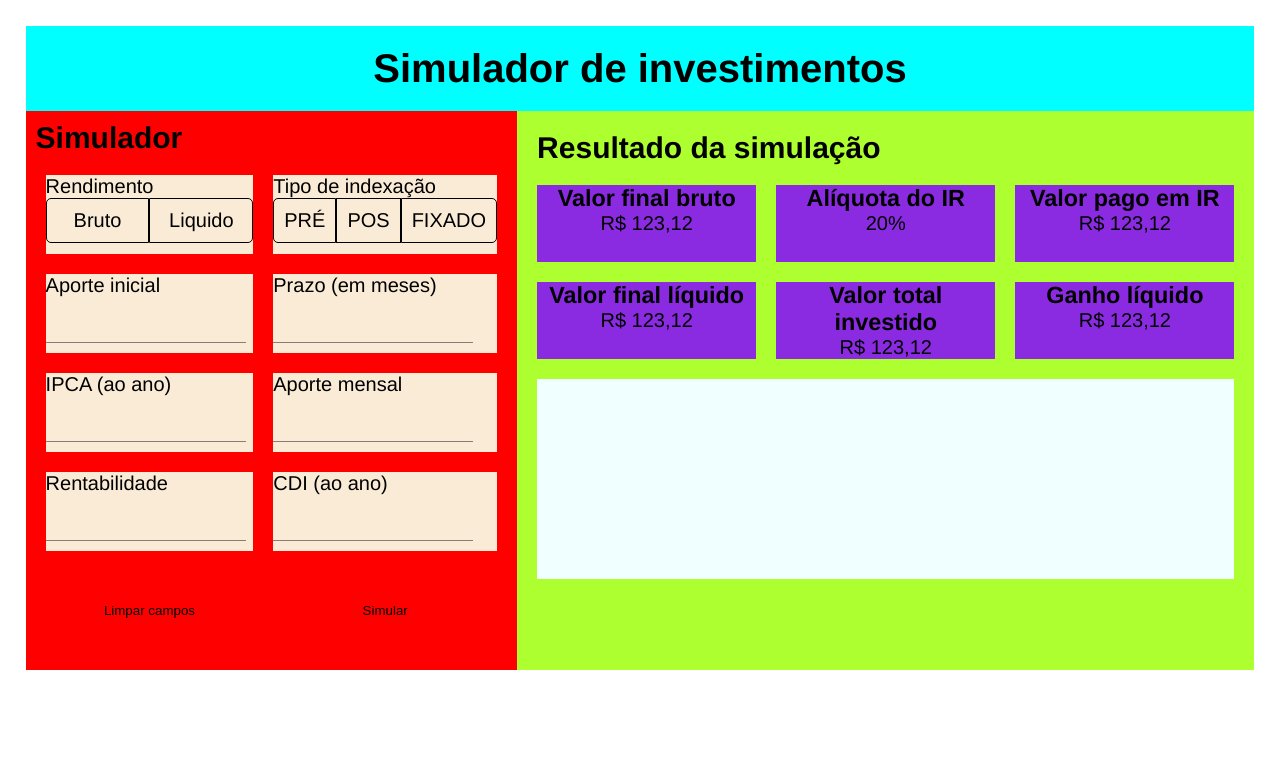
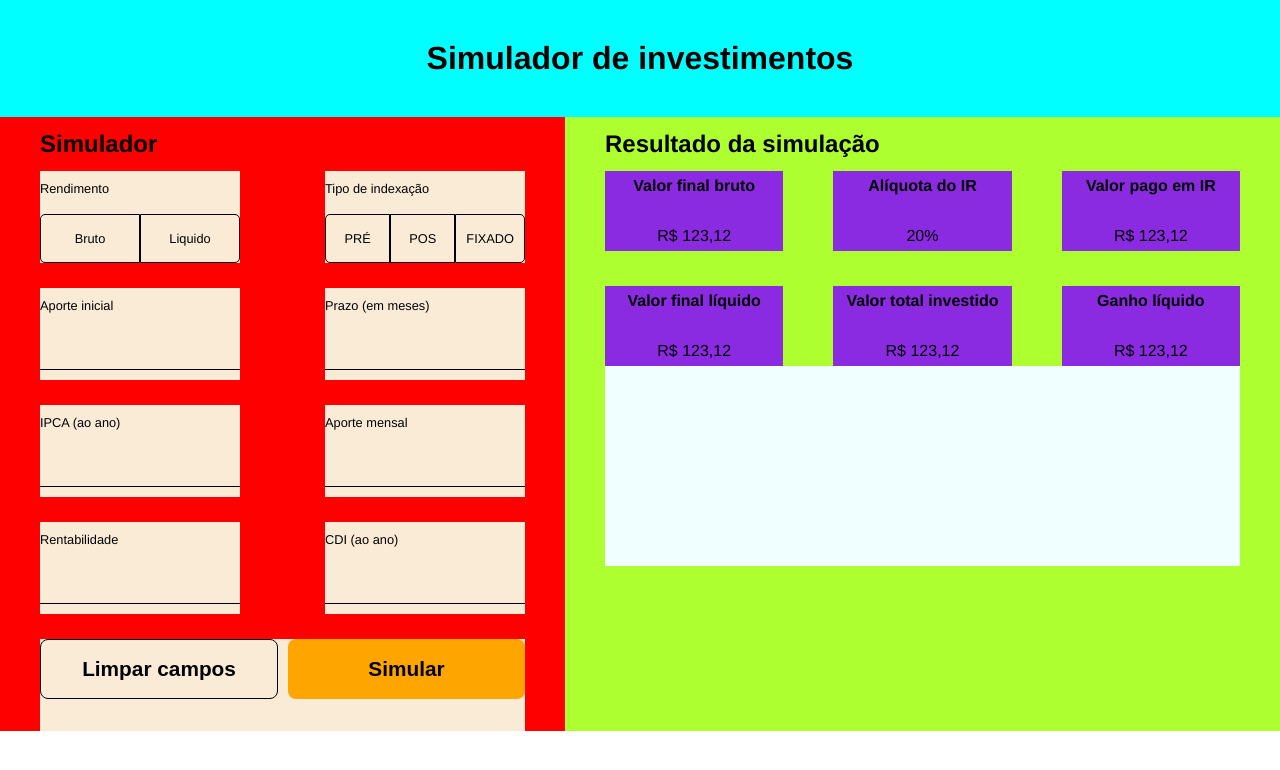
Before and after one commit to mauricio-tejada/Simulador-de-investimentos, a plain HTML site: page index.html in a window 1280 px wide. Drawn offline with nearby package versions, Linux system fonts and the light colour scheme.

Commit message:
css position, size and spacing

```diff
--- a/index.html
+++ b/index.html
@@ -8,7 +8,7 @@
     <title>Document</title>
 
     <link rel="stylesheet"
-    href="https://maxst.icons8.com/vue-static/landings/line-awesome/line-awesome/1.3.0/css/line-awesome.min.css">
+        href="https://maxst.icons8.com/vue-static/landings/line-awesome/line-awesome/1.3.0/css/line-awesome.min.css">
 
     <link rel="stylesheet" href="./style/style.css">
 </head>
@@ -88,10 +88,10 @@
                     <input type="text" id="CDI">
                 </div>
 
-                <input class="btn clear" type="button" id="limpar" value="Limpar campos">
-
-                <input class="btn submit" type="submit" id="simular" value="Simular">
-
+                <div class="btn-container">
+                    <input class="btn clear" type="button" id="limpar" value="Limpar campos">
+                    <input class="btn submit" type="submit" id="simular" value="Simular">
+                </div>
             </form>
 
         </section>
--- a/style/style.scss
+++ b/style/style.scss
@@ -8,7 +8,6 @@ $color1: rgba(255, 94, 0, 0.712);
 }
 
 html {
-    font-size: 20px;
     font-family: Helvetica, sans-serif;;
 }
 
@@ -23,46 +22,48 @@ input, label, input:focus, label:focus {
     background-color: transparent;
 }
 
+h2 {
+    margin: 13px 0 13px 0;
+    font-size: 1.5rem;
+}
+
 .main-container {
     width: 100%;
     height: 580px;
 
     margin: 0;
-    padding: 2%;
     display: grid;
     grid-template:
     "h1 h1" 1fr
     "sec1 sec2" 6fr
     /4fr 6fr
     ;
-
-    h1 {
-        padding: 20px;
-        text-align: center;
-    }
 }
 
 .main-title {
     grid-area: h1;
     background-color: aqua;
+    padding: 40px;
+    text-align: center;
 }
 
 .section-1 {
     grid-area: sec1;
     background-color: red;
+    padding: 0 40px 0 40px;
+}
 
-    h2 {
-        margin: 10px;
-    }
+.box-title, label {
+    font-size: .8rem;
 }
 
 .form-container {
     display: grid;
     grid-template-columns: repeat(2, 1fr);
     grid-template-rows: repeat(5, 1fr);
-    gap: $space-between;
+    gap: 25px;
+    column-gap: 85px;
 
-    margin: $space-between;
 
     div {
         background-color: antiquewhite;
@@ -106,11 +107,13 @@ input, label, input:focus, label:focus {
 }
 
 .form-box {
+    display: grid;
 
     input[type="text"] {
         padding: 10px 0;
         background-color: transparent;
-        border-bottom: 1px solid rgba(0, 0, 0, 0.466);
+        border-bottom: 1.2px solid black;
+        font-size: 1.1rem;
 
         width: 200px;
         display: block;
@@ -118,35 +121,77 @@ input, label, input:focus, label:focus {
     }
 }
 
+.box-title {
+    padding: 10px 0 5px 0;
+}
+
+.btn-container {
+    grid-column: 1/3;
+    display: flex;
+}
+
+.btn {
+    font-weight: bold;
+    cursor: pointer;
+    width: 100%;
+    height: 60px;
+    font-size: 1.3rem;
+
+    border-radius: 8px;
+
+}
+
+.clear {
+    border: 1px solid black;
+    margin-right: 10px;
+}
+
+.submit {
+    background-color: orange;
+}
+
+//section 2
+
 .section-2 {
     grid-area: sec2;
     background-color: greenyellow;
-
-    h2 {
-        margin: $space-between;
-    }
+    padding: 0 40px 0 40px;
 }
 
 .cards-container {
     display: grid;
     grid-template-columns: repeat(3, 1fr);
     grid-template-rows: repeat(2, 1fr);
-    gap: $space-between;
-
-    margin: $space-between;
+    row-gap: 35px;
+    column-gap: 50px;
 
 }
 
 .card {
+    display: flex;
+    flex-direction: column;
+    justify-content: space-between;
+
     background-color: blueviolet;
     text-align: center;
+    width: 100%;
+    height: 80px;
+
+    h3{
+        font-weight: 600;
+    }
+
+    h3, p {
+        font-size: 1rem;
+        padding: 6px 0 6px 0;
+    }
 }
+
+
 
 .graphic-container {
     height: 200px;
     background-color: azure;
-
-    margin: $space-between;
 }
 
 .checked {
```
Also changed, not shown: style/style.css, 1 other file.
